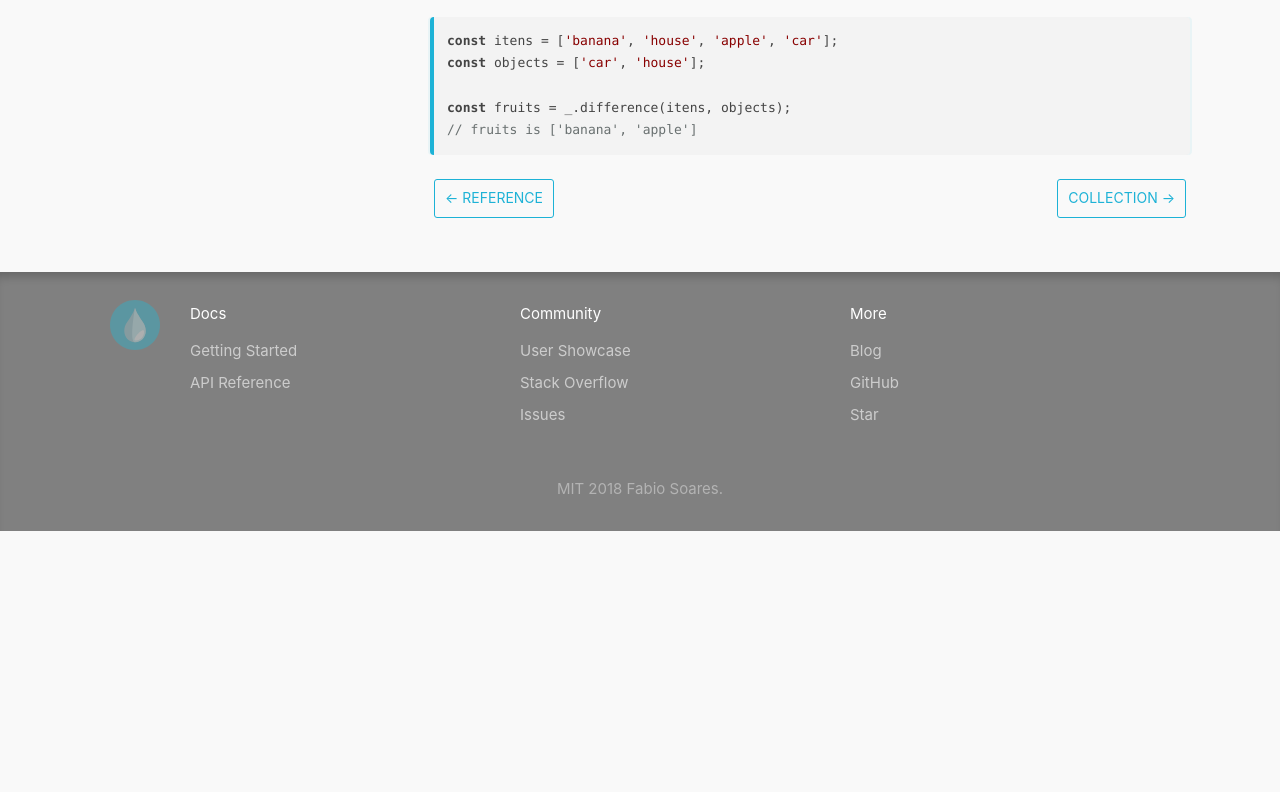
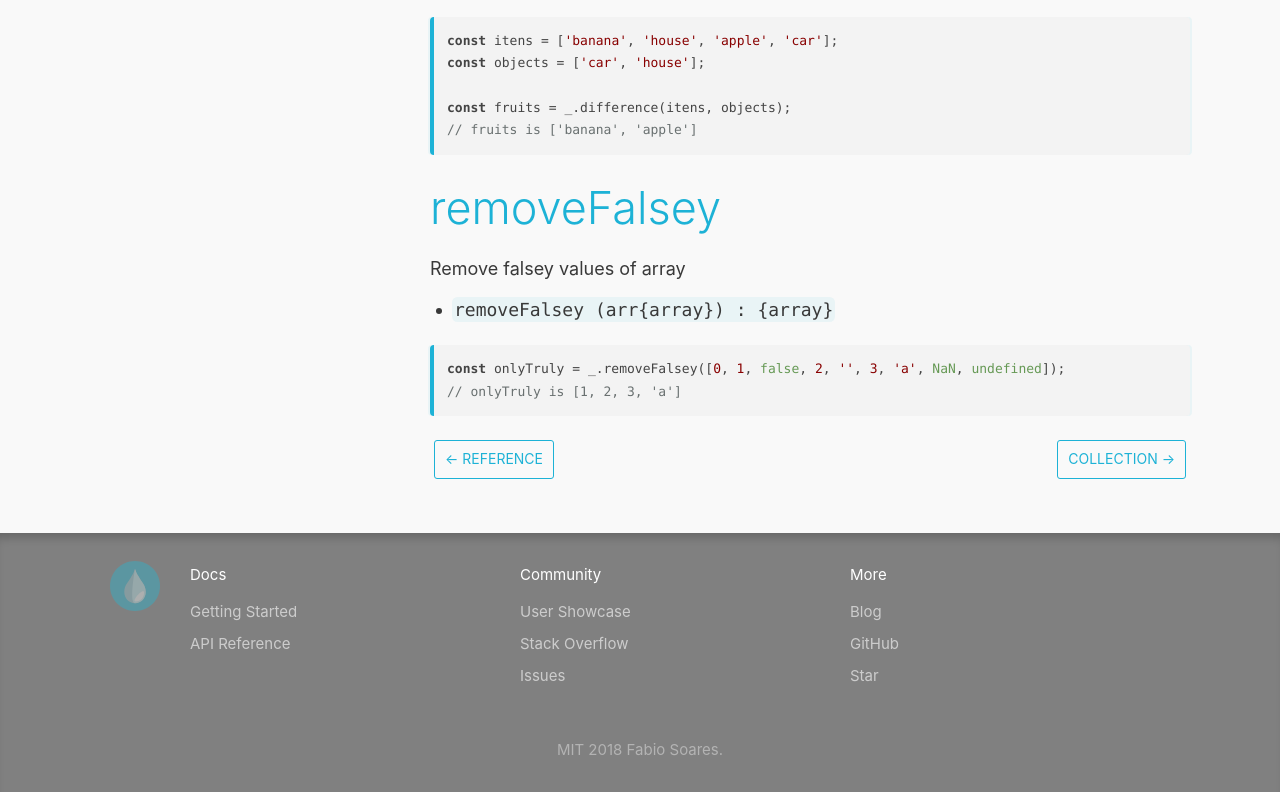
Before and after one commit to fabioars/underwater, a plain HTML site: page docs/array.html in a window 1280 px wide. Shown: the part 3192-3984 px from the top of the page. Before the commit the page ends 3723 px from the top, so only its background shows below. Drawn offline with nearby package versions, Linux system fonts and the light colour scheme.

Commit message:
Deploy website
Deploy website version based on 087c1dfbe4a59133fa473e92668c8f7bd0430928

```diff
--- a/docs/array.html
+++ b/docs/array.html
@@ -106,4 +106,12 @@
 <span class="hljs-keyword">const</span> fruits = _.difference(itens, objects);
 <span class="hljs-comment">// fruits is ['banana', 'apple']</span>
 </code></pre>
+<h1><a class="anchor" aria-hidden="true" name="removefalsey"></a><a href="#removefalsey" aria-hidden="true" class="hash-link" ><svg aria-hidden="true" height="16" version="1.1" viewBox="0 0 16 16" width="16"><path fill-rule="evenodd" d="M4 9h1v1H4c-1.5 0-3-1.69-3-3.5S2.55 3 4 3h4c1.45 0 3 1.69 3 3.5 0 1.41-.91 2.72-2 3.25V8.59c.58-.45 1-1.27 1-2.09C10 5.22 8.98 4 8 4H4c-.98 0-2 1.22-2 2.5S3 9 4 9zm9-3h-1v1h1c1 0 2 1.22 2 2.5S13.98 12 13 12H9c-.98 0-2-1.22-2-2.5 0-.83.42-1.64 1-2.09V6.25c-1.09.53-2 1.84-2 3.25C6 11.31 7.55 13 9 13h4c1.45 0 3-1.69 3-3.5S14.5 6 13 6z"></path></svg></a>removeFalsey</h1>
+<p>Remove falsey values of array</p>
+<ul>
+<li><code>removeFalsey (arr{array}) : {array}</code></li>
+</ul>
+<pre><code class="hljs css js"><span class="hljs-keyword">const</span> onlyTruly = _.removeFalsey([<span class="hljs-number">0</span>, <span class="hljs-number">1</span>, <span class="hljs-literal">false</span>, <span class="hljs-number">2</span>, <span class="hljs-string">''</span>, <span class="hljs-number">3</span>, <span class="hljs-string">'a'</span>, <span class="hljs-literal">NaN</span>, <span class="hljs-literal">undefined</span>]);
+<span class="hljs-comment">// onlyTruly is [1, 2, 3, 'a']</span>
+</code></pre>
 </span></div></article></div><div class="docs-prevnext"><a class="docs-prev button" href="api.html">← Reference</a><a class="docs-next button" href="collection.html">Collection →</a></div></div></div></div><footer class="nav-footer" id="footer"><section class="sitemap"><a href="/underwater/" class="nav-home"><img src="/underwater/img/drop.svg" alt="Underwater" width="66" height="58"/></a><div><h5>Docs</h5><a href="/underwater/docs/en/getting-started.html">Getting Started</a><a href="/underwater/docs/en/api.html">API Reference</a></div><div><h5>Community</h5><a href="/underwater/en/users.html">User Showcase</a><a href="http://stackoverflow.com/questions/tagged/" target="_blank">Stack Overflow</a><a href="https://github.com/fabioars/underwater/issues">Issues</a></div><div><h5>More</h5><a href="/underwater/blog">Blog</a><a href="https://github.com/fabioars/underwater">GitHub</a><a class="github-button" href="https://github.com/fabioars/underwater" data-icon="octicon-star" data-count-href="/facebook/docusaurus/stargazers" data-show-count="true" data-count-aria-label="# stargazers on GitHub" aria-label="Star this project on GitHub">Star</a></div></section><section class="copyright">MIT 2018 Fabio Soares.</section></footer></div></body></html>
```
